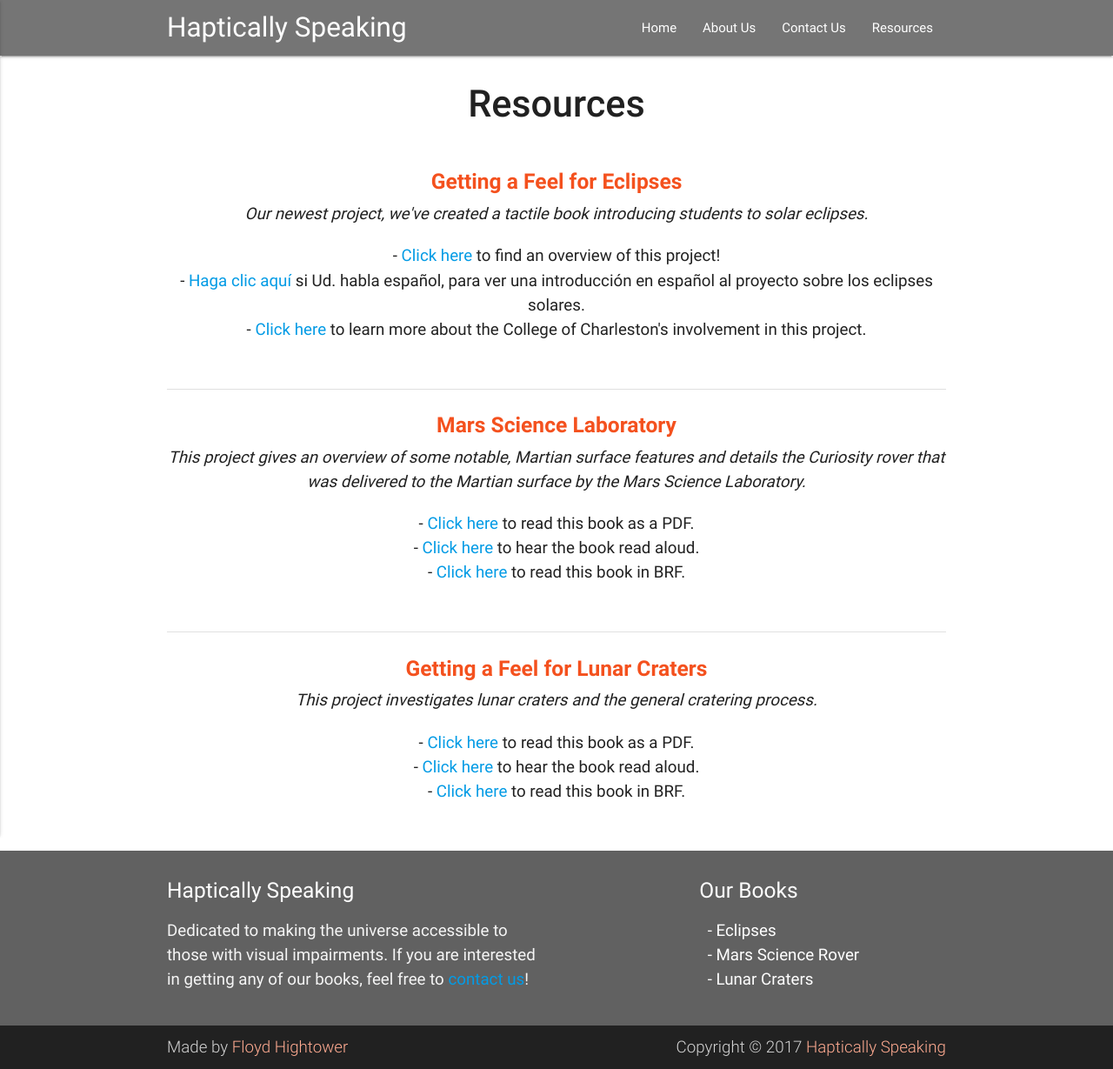
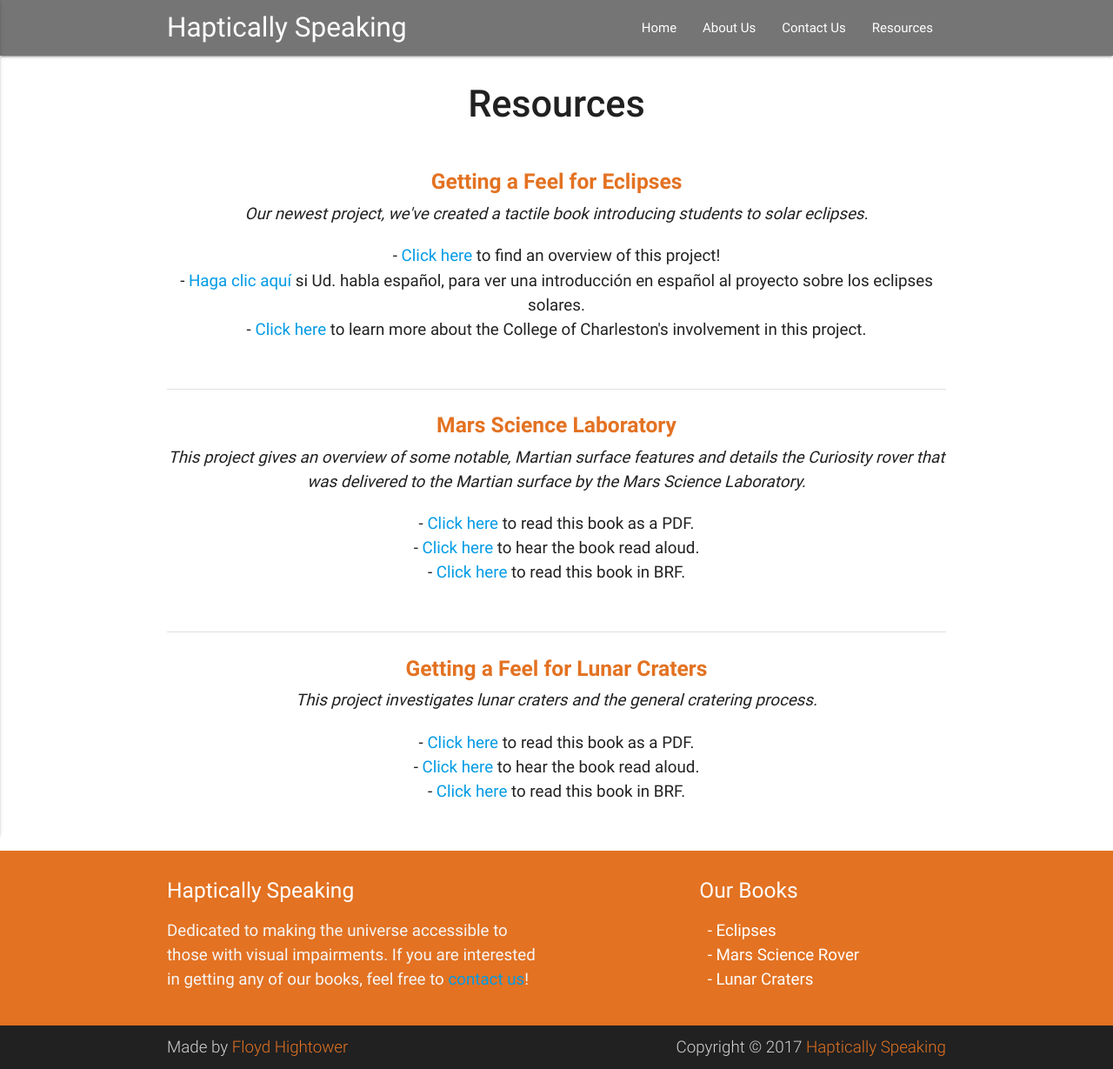
Before and after one commit to hapticallyspeaking/hapticallyspeaking.github.io, a Jekyll site: the page built from resources.md, in a window 1280 px wide. Shown: the whole page at 87% size. Built offline with Jekyll 4.4.1, drawn with Linux system fonts in a browser that asks for light colours.

Commit message:
Improving color scheme

```diff
--- a/_includes/footer.html
+++ b/_includes/footer.html
@@ -1,4 +1,4 @@
-  <footer class="page-footer grey darken-2">
+  <footer class="page-footer" style="background-color: #E37222">
     <div class="container">
       <div class="row">
         <div class="col l6 m6 s12">
@@ -27,9 +27,9 @@
     <div class="footer-copyright grey darken-4">
         <div class="container">
             <div>
-                Made by <a target="_blank" class="deep-orange-text text-lighten-3" href="https://github.com/fhightower">Floyd Hightower</a>
+                Made by <a target="_blank" href="https://github.com/fhightower" style="color: #E37222">Floyd Hightower</a>
                 <span style="text-align: right; float: right">
-                Copyright © 2017 <a href="http://hapticallyspeaking.com" class="deep-orange-text text-lighten-3">Haptically Speaking</a>
+                Copyright © 2017 <a href="http://hapticallyspeaking.com" style="color: #E37222">Haptically Speaking</a>
                 </span>
             </div>
         </div>
--- a/_layouts/home.html
+++ b/_layouts/home.html
@@ -11,7 +11,7 @@ layout: default
       </div>
 
       <div class="row center">
-        <a href="http://hapticallyspeaking.com/resources/" id="resources-button" class="btn-large waves-effect waves-light deep-orange darken-1">View Resources</a>
+        <a href="http://hapticallyspeaking.com/resources/" id="resources-button" class="btn-large waves-effect waves-light" style="background-color: #E37222">View Resources</a>
       </div>
       <br><br>
 
--- a/resources.md
+++ b/resources.md
@@ -8,7 +8,7 @@ permalink: /resources/
 
 <div class="section">
     <div id="eclipses" class="row center">
-        <h5 class="deep-orange-text text-darken-1"><b>Getting a Feel for Eclipses</b></h5>
+        <h5 style="color: #E37222"><b>Getting a Feel for Eclipses</b></h5>
         <i>Our newest project, we've created a tactile book introducing students to solar eclipses.</i>
     </div>
     <div class="row center">
@@ -28,7 +28,7 @@ permalink: /resources/
 <div class="divider"></div>
 <div class="section">
     <div id="mars-science-laboratory" class="row center">
-        <h5 class="deep-orange-text text-darken-1"><b>Mars Science Laboratory</b></h5>
+        <h5 style="color: #E37222"><b>Mars Science Laboratory</b></h5>
         <i>This project gives an overview of some notable, Martian surface features and details the Curiosity rover that was delivered to the Martian surface by the Mars Science Laboratory.</i>
     </div>
     <div class="row center">
@@ -48,7 +48,7 @@ permalink: /resources/
 <div class="divider"></div>
 <div class="section">
     <div id="lunar-craters" class="row center">
-        <h5 class="deep-orange-text text-darken-1"><b>Getting a Feel for Lunar Craters</b></h5>
+        <h5 style="color: #E37222"><b>Getting a Feel for Lunar Craters</b></h5>
         <i>This project investigates lunar craters and the general cratering process.</i>
     </div>
     <div class="row center">
```
